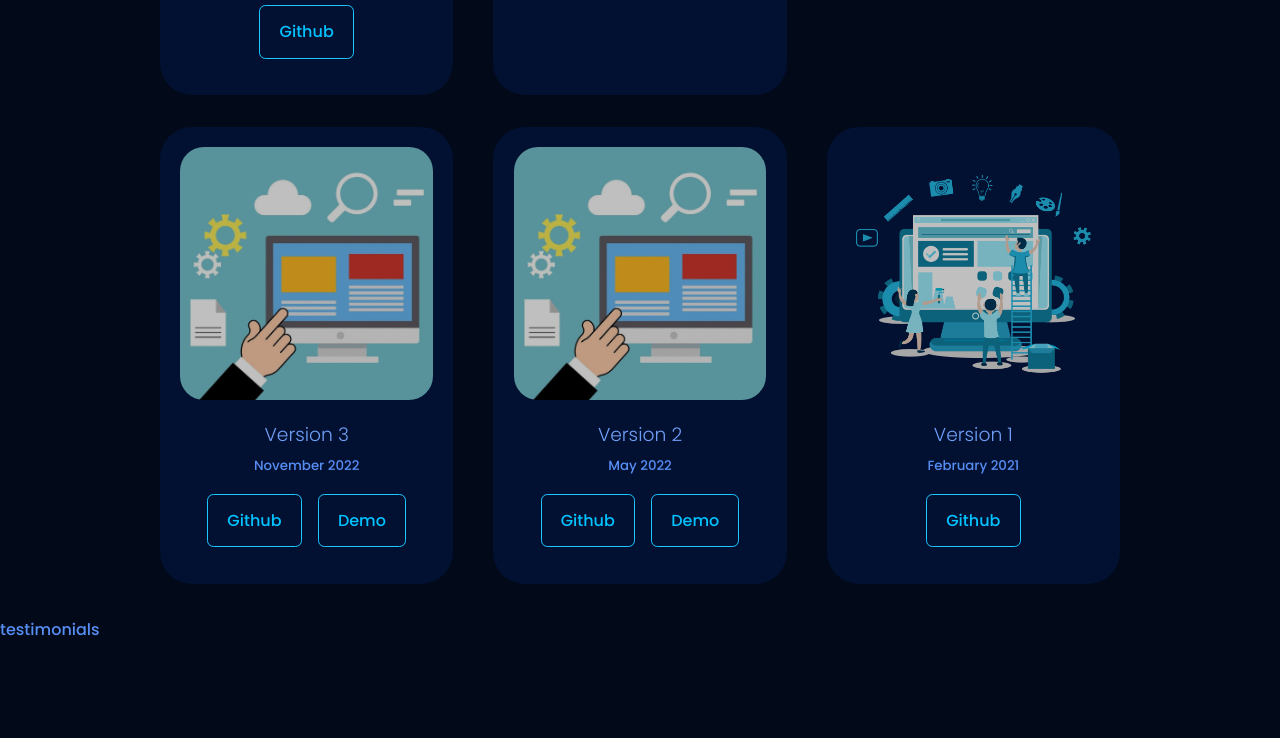
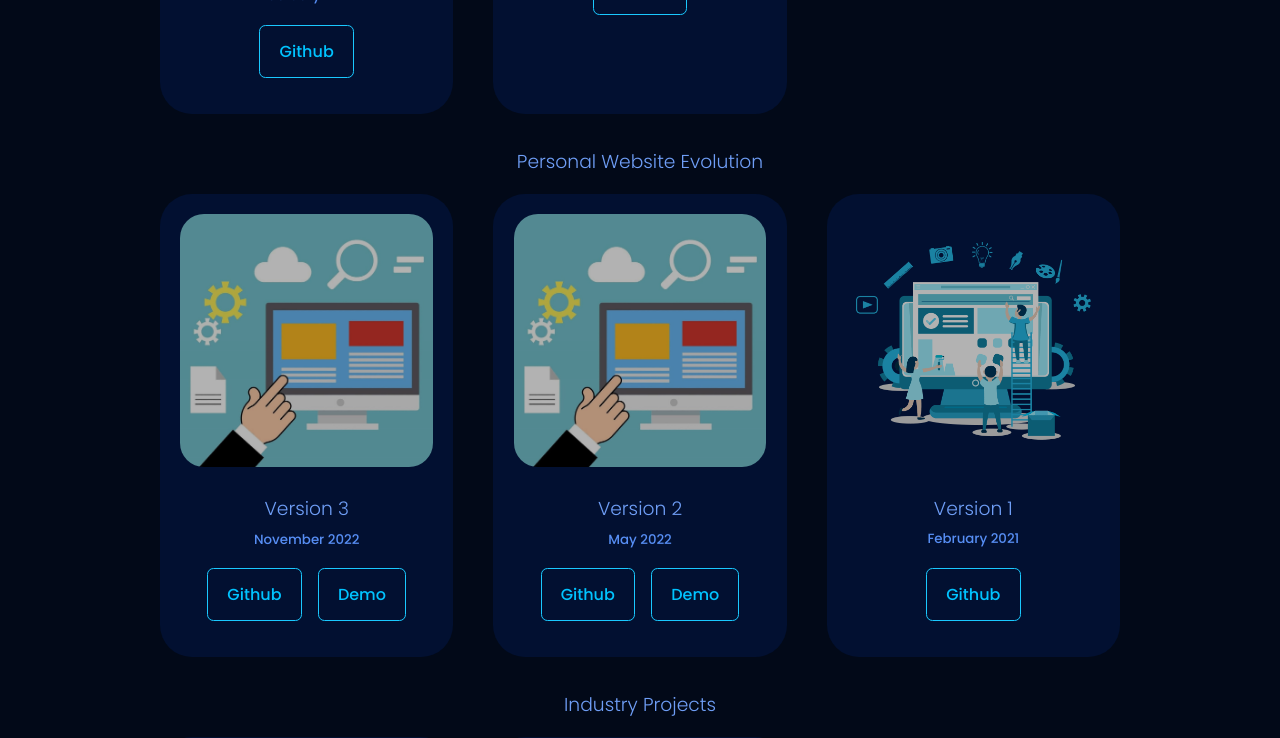
Before and after one commit to alexrosen45/person_website_v3, a React (Create React App) app in the folder personal_website-v3/: page / in a window 1280 px wide. Shown: the part 3660-4398 px from the top of the page. Built offline with nearby package versions, Linux system fonts and the light colour scheme.

Commit message:
remove testimonials

```diff
--- a/personal_website-v3/src/App.jsx
+++ b/personal_website-v3/src/App.jsx
@@ -5,7 +5,6 @@ import About from './components/about/about.jsx'
 import Experience from './components/experience/experience.jsx'
 import Portfolio from './components/portfolio/portfolio.jsx'
 import Footer from './components/footer/footer.jsx'
-import Testimonials from './components/testimonials/testimonials.jsx'
 import Contact from './components/contact/contact.jsx'
 
 const App = () => {
@@ -16,7 +15,6 @@ const App = () => {
             <About />
             <Experience />
             <Portfolio />
-            <Testimonials />
             <Contact />
             <Footer />
         </>
--- a/personal_website-v3/src/components/portfolio/portfolio.css
+++ b/personal_website-v3/src/components/portfolio/portfolio.css
@@ -1,3 +1,9 @@
+h3 {
+    margin-bottom: 1rem;
+    text-align: center;
+    color: var(--color-text-light);
+}
+
 .portfolio__container {
     display: grid;
     grid-template-columns: repeat(3, 1fr);
@@ -18,7 +24,7 @@
 }
 
 .portfolio__item-image {
-    filter: brightness(75%);
+    filter: brightness(70%);
     border-radius: 1.5rem;
     overflow: hidden;
     transition: var(--transition);
@@ -29,7 +35,7 @@
 }
 
 .portfolio__item h3 {
-    margin: 1.2rem 0 0;
+    margin: 1.6rem 0 0;
     text-align: center;
     color: var(--color-text-light);
 }
--- a/personal_website-v3/src/components/portfolio/portfolio.jsx
+++ b/personal_website-v3/src/components/portfolio/portfolio.jsx
@@ -9,15 +9,20 @@ import Image4 from '../../assets/projects/AES128.PNG'
 import Image5 from '../../assets/projects/doge.png'
 import Image6 from '../../assets/projects/snacker.png'
 import Image7 from '../../assets/projects/bitcoin_call_options.jpg'
+import Image8 from '../../assets/projects/tPay.PNG'
 
 // personal website images
 import WebsiteImage1 from '../../assets/projects/web_design_cartoon.jpg'
 import WebsiteImage2 from '../../assets/projects/personal_website_2.jpg'
 
+// industry projects images
+import IndustryImage1 from '../../assets/projects/oppos.PNG'
+import IndustryImage2 from '../../assets/projects/personal_website_2.jpg'
+
 // portfolio item data
 const PORTFOLIO_ITEMS = [
     {
-        image: Image6,
+        image: Image8,
         title: "tPay",
         date: "November 2022",
         is_github: true,
@@ -37,7 +42,7 @@ const PORTFOLIO_ITEMS = [
     {
         image: Image6,
         title: "Snacker",
-        date: "August 2021",
+        date: "Summer 2021",
         is_github: false,
         github_link: "",
         is_demo: true,
@@ -121,6 +126,28 @@ const PERSONAL_WEBSITES = [
     },
 ]
 
+// past industry projects data
+const INDUSTRY_PROJECTS = [
+    {
+        image: WebsiteImage1,
+        title: "Wall Street Bots",
+        date: "Ongoing",
+        is_github: true,
+        github_link: "https://github.com/UTMIST/WallStreetBots",
+        is_demo: true,
+        demo_link: "https://utorontomist.medium.com/wall-street-bots-building-an-automatic-stock-trading-platform-based-on-artificial-intelligence-4f49df89ac41"
+    },
+    {
+        image: IndustryImage1,
+        title: "Oppos Secure",
+        date: "Summer 2022",
+        is_github: false,
+        github_link: "",
+        is_demo: true,
+        demo_link: "https://oppossecure.com/"
+    },
+]
+
 const portfolio = () => {
     return (
         <section id='portfolio'>
@@ -165,9 +192,51 @@ const portfolio = () => {
                     })
                 }
             </div>
+
+            <h3>Personal Website Evolution</h3>
             <div className="container portfolio__container">
                 {
                     PERSONAL_WEBSITES.map(({
+                        image, title, date, is_github, github_link, is_demo, demo_link
+                    }) => {
+                        var github_button;
+                        var demo_button;
+
+                        if (is_github) {
+                            github_button = <a href={github_link} className='btn-portfolio'>Github</a>;
+                        } else {
+                            github_button = null; // show no github button
+                        }
+
+                        if (is_demo) {
+                            demo_button = <a href={demo_link} className='btn-portfolio'>Demo</a>;
+                        } else {
+                            demo_button = null; // show no demo button
+                        }
+
+                        return (
+                            <article className="portfolio__item">
+                                <div className="portfolio__item-image">
+                                    <img src={image} alt="portfolio-image-1" />
+                                </div>
+                                <h3>{title}</h3>
+                                <div className="date">
+                                    <small>{date}</small>
+                                </div>
+                                <div className="portfolio__buttons">
+                                    {github_button}
+                                    {demo_button}
+                                </div>
+                            </article>
+                        )
+                    })
+                }
+            </div>
+
+            <h3>Industry Projects</h3>
+            <div className="container portfolio__container">
+                {
+                    INDUSTRY_PROJECTS.map(({
                         image, title, date, is_github, github_link, is_demo, demo_link
                     }) => {
                         var github_button;
--- a/personal_website-v3/src/components/testimonials/testimonials.jsx
+++ /dev/null
@@ -1,12 +0,0 @@
-import React from 'react'
-import './testimonials.css'
-
-const testimonials = () => {
-    return (
-        <div>
-            testimonials
-        </div>
-    )
-}
-
-export default testimonials
```
Also changed, not shown: personal_website-v3/src/assets/projects/oppos.PNG (added), personal_website-v3/src/assets/projects/tPay.PNG (added), personal_website-v3/src/components/testimonials/testimonials.css (deleted).
